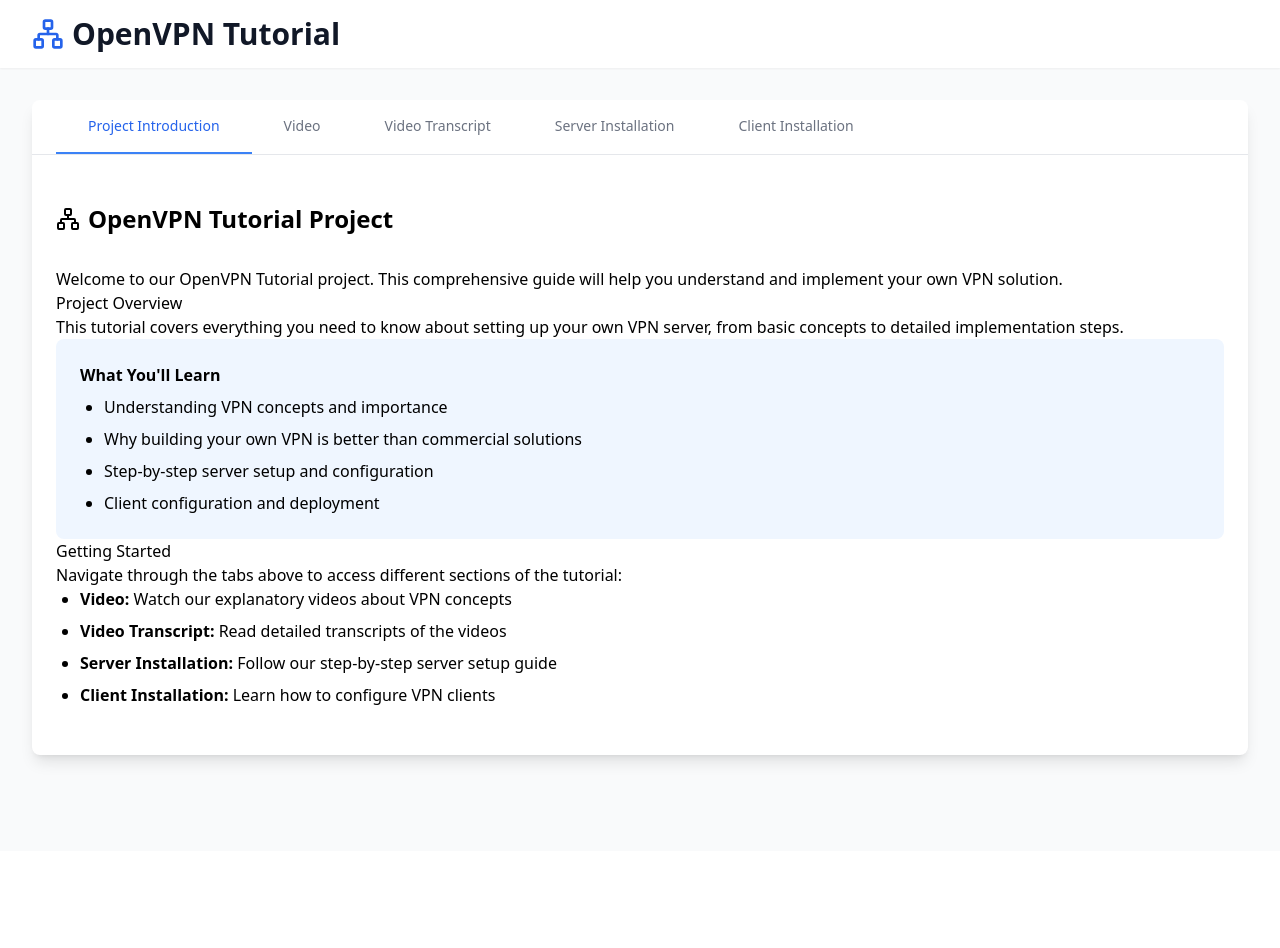
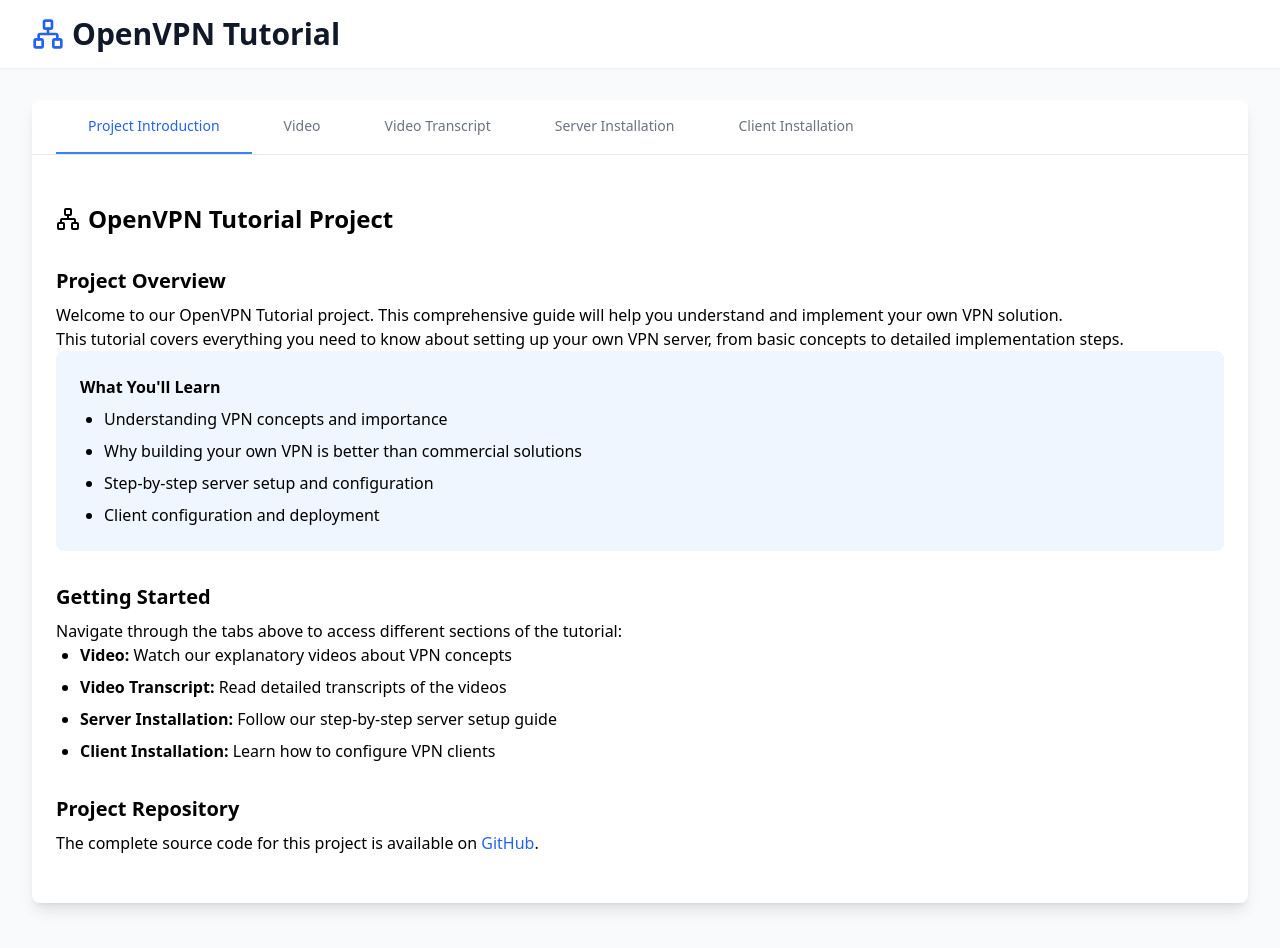
Before and after one commit to monkeyark/cpre530, a React (Vite) app in the folder openvpn_web/: page /project-introduction in a window 1280 px wide. Shown: the top 948 px of the page. Before the commit the page ends 851 px from the top, so only its background shows below. Built offline with nearby package versions, Linux system fonts and the light colour scheme.

Commit message:
add more text spacing

```diff
--- a/openvpn_web/src/components/Tutorial.tsx
+++ b/openvpn_web/src/components/Tutorial.tsx
@@ -13,9 +13,8 @@
           OpenVPN Tutorial Project
         </h2>
         <div className="prose max-w-none">
+          <h3 className="text-xl font-semibold mb-2 mt-8">Project Overview</h3>
           <p>Welcome to our OpenVPN Tutorial project. This comprehensive guide will help you understand and implement your own VPN solution.</p>
-
-          <h3>Project Overview</h3>
           <p>This tutorial covers everything you need to know about setting up your own VPN server, from basic concepts to detailed implementation steps.</p>
 
           <div className="bg-blue-50 p-6 rounded-lg">
@@ -29,7 +28,7 @@
           </div>
 
 
-          <h3>Getting Started</h3>
+          <h3 className="text-xl font-semibold mb-2 mt-8">Getting Started</h3>
           <p>Navigate through the tabs above to access different sections of the tutorial:</p>
           <ul className="list-disc pl-6 space-y-2">
             <li><strong>Video:</strong> Watch our explanatory videos about VPN concepts</li>
@@ -37,6 +36,9 @@
             <li><strong>Server Installation:</strong> Follow our step-by-step server setup guide</li>
             <li><strong>Client Installation:</strong> Learn how to configure VPN clients</li>
           </ul>
+
+          <h3 className="text-xl font-semibold mb-2 mt-8">Project Repository</h3>
+          <p>The complete source code for this project is available on <a href="https://github.com/monkeyark/cpre530" target="_blank" rel="noopener noreferrer" className="text-blue-600 hover:underline">GitHub</a>.</p>
         </div>
       </div>
     ),
@@ -341,7 +343,7 @@
 
 
 
-          <h3>Understanding VPN through a Bank Robbery Analogy</h3>
+          <h3 className="text-xl font-semibold mb-2 mt-8">Understanding VPN through a Bank Robbery Analogy</h3>
           <p>In this video, we'll understand what a VPN is and how it works. So let's consider this practical bank robbery example.</p>
 
           <div className="pl-4 border-l-4 border-gray-200 space-y-4">
@@ -354,14 +356,14 @@
             <p>This is a famous technique which many robbers have used in various movies, including one of the famous series Money Heist from Netflix. So in a similar way, not in a negative but in a positive way, VPN exactly does the same thing. It helps you log into a public network anonymously and privately without anyone coming to know about your credentials and about your location.</p>
           </div>
 
-          <h3>How VPN Works</h3>
+          <h3 className="text-xl font-semibold mb-2 mt-8">How VPN Works</h3>
           <div className="pl-4 border-l-4 border-gray-200 space-y-4">
             <p>In order to work from home, we need to install a VPN client on our laptop. And this VPN client establishes a VPN tunnel, a virtual private network within the public network, which then connects to the VPN server and then from the VPN server, it connects to the company server.</p>
 
             <p>So then your information from your home network via public network to the office network. But the difference between a normal connection and a VPN connection is that even while traveling within the public network, your data and your information remains completely anonymous, completely unknown, so that there could not be any attack from the outside network within this VPN tunnel.</p>
           </div>
 
-          <h3>Benefits of VPN</h3>
+          <h3 className="text-xl font-semibold mb-2 mt-8">Benefits of VPN</h3>
           <div className="pl-4 border-l-4 border-gray-200">
             <p>In this way, a VPN network enables all your information to be completely secure from the outside world. And basically what it secures:</p>
             <ul className="list-disc pl-6 space-y-2 my-4">
@@ -375,7 +377,7 @@
             <p>And it can very well be possible that you might be accessing your office network sitting in other country, your VPN server might be somewhere in Europe, and your actual office is somewhere in United States.</p>
           </div>
 
-          <h3>Key Benefits</h3>
+          <h3 className="text-xl font-semibold mb-2 mt-8">Key Benefits</h3>
           <div className="pl-4 border-l-4 border-gray-200">
             <p>Two main benefits that VPN provides:</p>
             <ol className="list-decimal pl-6 space-y-2 my-4">
@@ -384,7 +386,7 @@
             </ol>
           </div>
 
-          <h3>Personal Use Case</h3>
+          <h3 className="text-xl font-semibold mb-2 mt-8">Personal Use Case</h3>
           <div className="pl-4 border-l-4 border-gray-200">
             <p>Now, this is a scenario for connecting to your office network. But what for our personal use? Can we use VPN then as well? Of course, we should use VPN even while accessing a public Wi-Fi or a public network through our personal laptop.</p>
 
@@ -402,7 +404,7 @@
 
           <p>Most people know VPNs from the flashy ads of VPN providers claiming to solve all your privacy and security problems. But the truth? VPNs can only help you with privacy in a limited way. And that's something these companies won't tell you.</p>
 
-          <h3>False Promises of VPN Companies</h3>
+          <h3 className="text-xl font-semibold mb-2 mt-8">False Promises of VPN Companies</h3>
           <p>Commercial VPNs often advertise fear-based claims like: "Evil hackers will steal your banking details on café Wi-Fi!"</p>
 
           <p>Sure, before HTTPS was widely adopted, this was true. But today, almost every legitimate website uses HTTPS encryption. Even if a hacker tries to tamper with the connection, your browser will alert you.</p>
@@ -415,7 +417,7 @@
 
           <p>Yet, history tells a different story. In 2017, PureVPN helped the FBI arrest Ryan Lin by handing over logs, proving that VPN companies may not always honor their "no-logs" claims.</p>
 
-          <h3>Limitations of Commercial VPNs</h3>
+          <h3 className="text-xl font-semibold mb-2 mt-8">Limitations of Commercial VPNs</h3>
           <p>While VPNs can hide your IP address and encrypt traffic between you and a server, they can't:</p>
           <ul className="list-disc pl-6 space-y-2">
             <li>Stop your phone from tracking your location</li>
@@ -425,7 +427,7 @@
 
           <p>And if you've been using the same email and username for years, VPNs won't stop companies or governments from cross-referencing and indexing your data online.</p>
 
-          <h3>Benefits of Building Your Own VPN</h3>
+          <h3 className="text-xl font-semibold mb-2 mt-8">Benefits of Building Your Own VPN</h3>
           <p>Now let's talk about the solution—building your own VPN. Why is it better to build your own VPN instead of relying on commercial services?</p>
 
           <p>Because you have full control. When you use a commercial VPN, you're entrusting your sensitive data to a third party. If they experience a data breach—or worse, sell your data to advertisers—you're the one who loses.</p>
```
